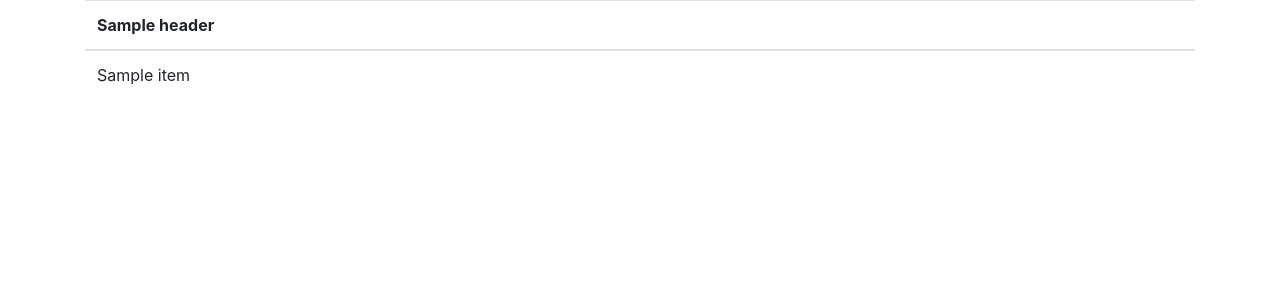
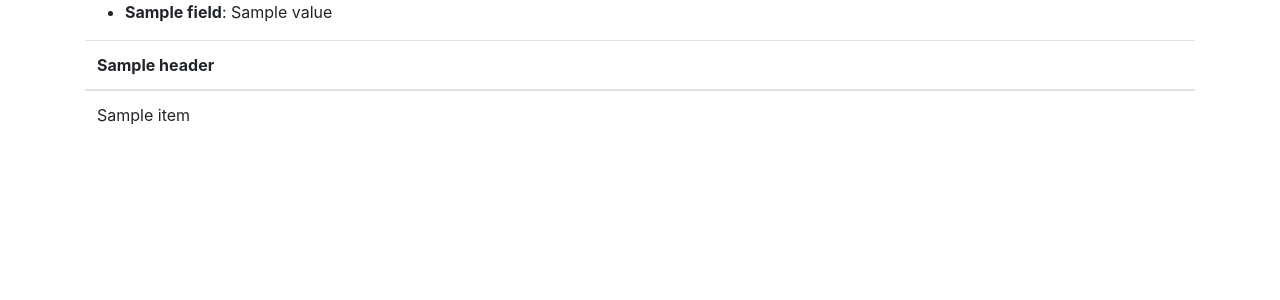
Before and after one commit to VladimirShitov/exome_p, a Django app: template files_uploading/templates/table_viewer.html in a window 1280 px wide. Shown: the part 56-356 px from the top of the page. Run offline with Django 3.2, Linux system fonts and the light colour scheme; the template is opened without the code that fills it: most values are stand-ins (such as "Sample title", 1, 10 or a date in 2020); some libraries are stand-ins or nearby versions.

Commit message:
Render description

```diff
--- a/files_uploading/templates/table_viewer.html
+++ b/files_uploading/templates/table_viewer.html
@@ -1,8 +1,21 @@
 {% extends 'base.html' %}
+
+
+<-- TODO: decompose? -->
 
 {% block content %}
     <div class="row">
         <div class="col-12">
+            <ul>
+                {% for field, value in description.items %}
+                    <li><b>{{ field }}</b>: {{ value }}</li>
+                {% endfor %}
+            </ul>
+        </div>
+    </div>
+
+        <div class="row">
+            <div class="col-12">
             {% if not table %}
                 <div class="alert alert-warning"><p>No similar samples found</p></div>
             {% else %}
```
